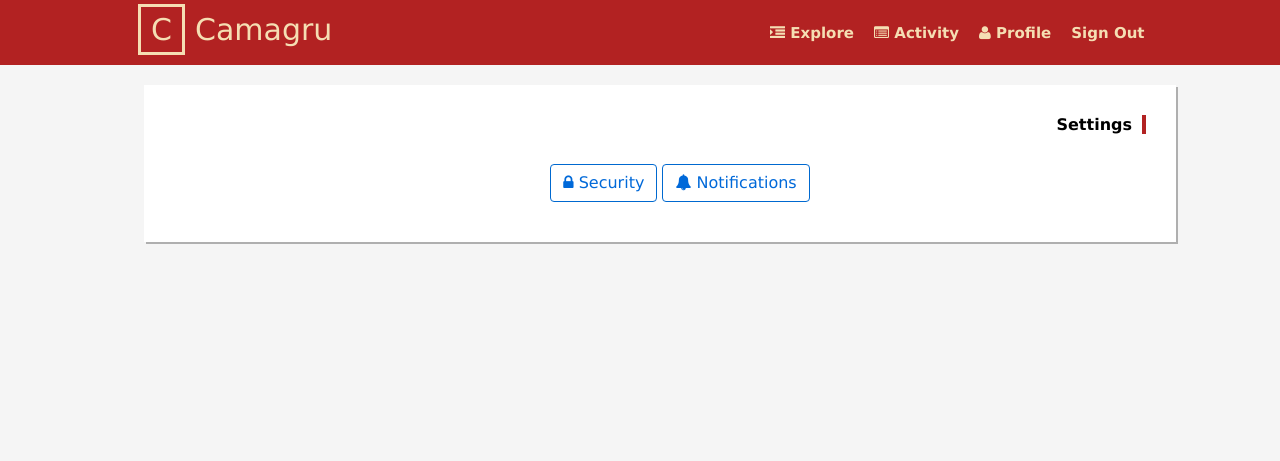
After one commit to tchewaa/camagru, a PHP site: page /camagru/settings.php in a window 1280 px wide. The commit adds this page. Shown: the top 461 px of the page. Run offline with PHP 8.4, Linux system fonts and the light colour scheme; the visitor is signed in with stand-in values (Sample User, id 1).

Commit message:
changed and added settings

```diff
--- a/css/main.css
+++ b/css/main.css
@@ -1,12 +1,6 @@
 body {
     background: #f5f5f5;
     font-family: 'Lucida Sans', 'Lucida Sans Regular', 'Lucida Grande', 'Lucida Sans Unicode', Geneva, Verdana, sans-serif;
-    font-size: 16px;
-}
-
-body p {
-
-    font-size: 16px;
 }
 
 .container {
@@ -37,13 +31,13 @@ header h1 {
 }
 
 nav {
-    background: cadetblue;
+    background: firebrick;
 }
 
 .sign-in {
     padding: 4px !important;
     background: wheat !important;
-    color: cadetblue !important;
+    color: firebrick !important;
 }
 
 .menu ul {
@@ -79,7 +73,7 @@ nav {
     line-height: 50px;
     font-weight: bold;
     height: 50px;
-    background: cadetblue;
+    background: firebrick;
 }
 
 .menu ul li a:hover {
@@ -425,3 +384,32 @@ nav {
     width: auto;
     text-align: left;
 }
+
+textarea {
+    width: 80%;
+    padding: 20px;
+    text-align: left;
+    overflow-y: scroll;
+    height: 100px;
+    resize: none;
+}
+
+.profile_container {
+    width: 100%;
+    display: inline-block;
+    text-align: left;
+    padding: 20px;
+    box-shadow: #afafaf 2px 2px;
+    background: white;
+    font-family: 'Lucida Sans', 'Lucida Sans Regular', 'Lucida Grande', 'Lucida Sans Unicode', Geneva, Verdana, sans-serif
+}
+
+.profile_container h4 {
+    margin: 10px;
+    border-right: firebrick 4px solid;
+    padding-right: 10px;
+}
+
+.right {
+    text-align: right;
+}
--- /dev/null
+++ b/js/functions.js
@@ -0,0 +1,27 @@
+function myFunction() {
+    var x = document.getElementById("myDIVPost");
+    if (x.style.display === "none") {
+        x.style.display = "block";
+    } else {
+        x.style.display = "none";
+    }
+}
+
+function mySecurity() {
+    var x = document.getElementById("myDIVSecurity");
+    if (x.style.display === "none") {
+        x.style.display = "block";
+    } else {
+        x.style.display = "none";
+    }
+}
+
+
+function myNotification() {
+    var x = document.getElementById("myDIVNotify");
+    if (x.style.display === "none") {
+        x.style.display = "block";
+    } else {
+        x.style.display = "none";
+    }
+}
--- /dev/null
+++ b/settings.php
@@ -0,0 +1,28 @@
+
+<?php
+    require "includes/header.php";
+?>
+<main>
+        <section class="timeline_section">
+            <div class="container">
+                <div class="row">
+                    <div class="profile_container">
+                        <h4 class="right">Settings</h4>
+
+                        <div class="profile_edit_button">
+                            <a onclick="mySecurity()" class="btn profile_buttons outline" type="button" href='#'><i class="fa fa-lock" aria-hidden="true"></i> Security</a>
+                            <a onclick="myNotification()"class="btn profile_buttons outline" type="button" href='#'><i class="fa fa-bell" aria-hidden="true"></i> Notifications</a>
+                        </div>
+
+                    </div>
+
+                </div>
+            </div>
+        </section>
+</main>
+<?php
+    require "includes/footer.php";
+?>
+</body>
+
+</html>
--- a/timeline.php
+++ b/timeline.php
@@ -33,7 +33,7 @@
                        </div>
                     </div>
                 </div>
-                    </div>
+            </div>
         </section>
 </main>
 <?php
```
Also changed, not shown: other parts of css/main.css (+11 -46 lines), edit_profile.php (+20 -14 lines), profile.php (+23 -9 lines).
